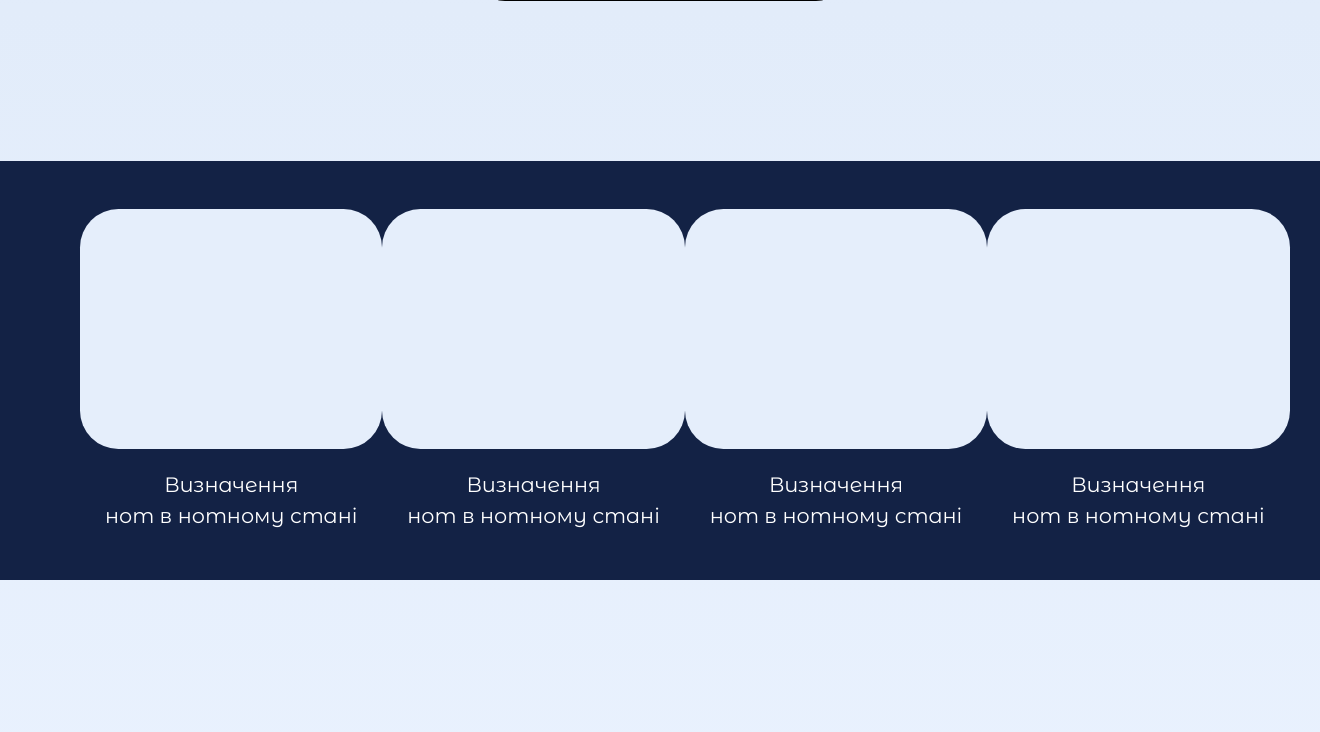
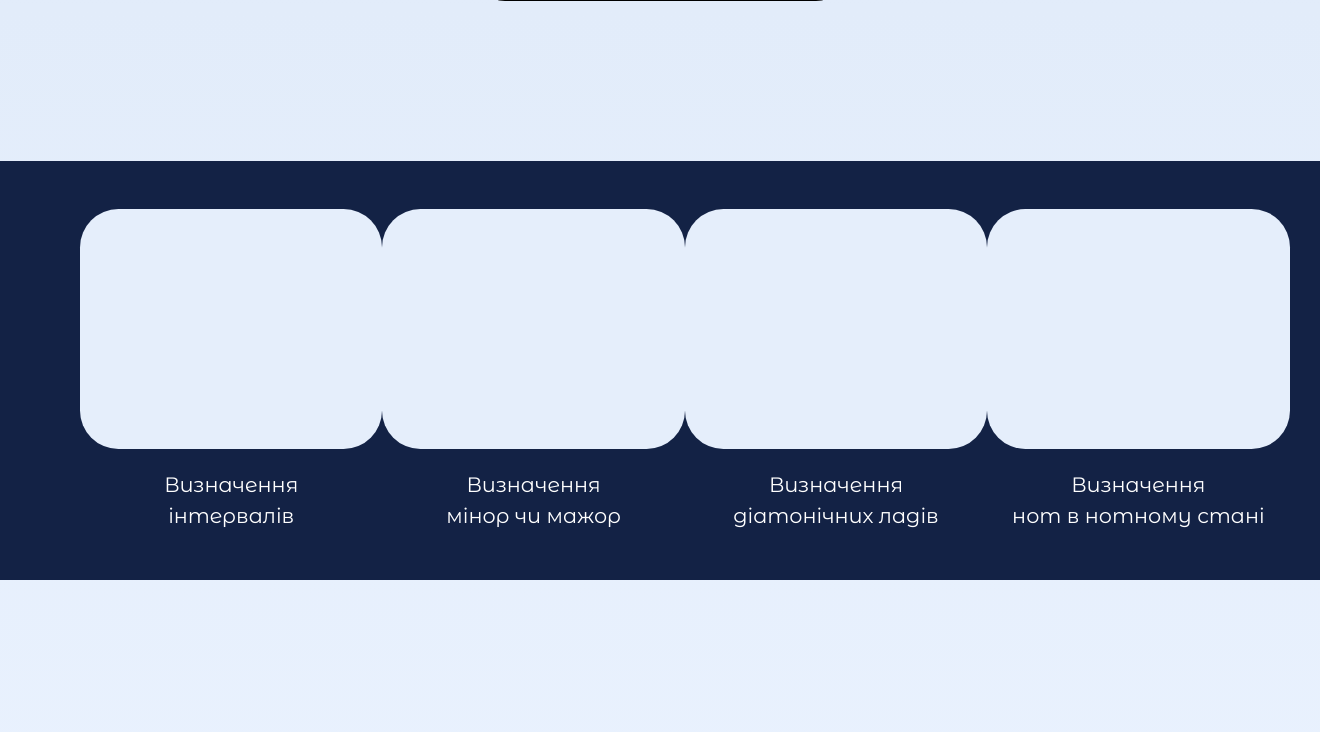
Before and after one commit to dmytryk28/yeNote, a Flask app: page / in a window 1320 px wide. Shown: the part 1012-1744 px from the top of the page. Run offline with Flask 3, Linux system fonts and the light colour scheme; some libraries are stand-ins or nearby versions; some web fonts are replaced.

Commit message:
transition between web pages

```diff
--- a/website/static/js/script.js
+++ b/website/static/js/script.js
@@ -1,3 +1,11 @@
+const groupElements = document.querySelectorAll('.group-1');
+groupElements.forEach(element => {
+    const id = element.getAttribute('id');
+    element.addEventListener('click', () => {
+        window.location.href = `/task/${id}`;
+    });
+});
+
 const startBtn = document.querySelector(".start_button button");
 const quizBox = document.querySelector(".quiz_box");
 const optionList = document.querySelector(".option_list");
@@ -11,6 +19,8 @@ document.querySelector(".test-name").textContent = currentQue.name;
 document.querySelector(".description").textContent = currentQue.description;
 let currentAnswer = null;
 let currentNotes = null;
+
+
 
 startBtn.onclick = () => {
     clearScreen();
--- a/website/static/style.css
+++ b/website/static/style.css
@@ -161,6 +161,7 @@ footer button.show {
 }
 
 .desktop-1 .group-1 {
+    cursor: pointer;
     border-radius: 2.4rem;
     display: flex;
     flex-direction: column;
--- a/website/templates/desktop_1.html
+++ b/website/templates/desktop_1.html
@@ -36,31 +36,31 @@
         </button>
     </div>
     <div class="group-5">
-        <div class="group-1">
+        <div class="group-1" id="0">
             <div class="rectangle-44">
             </div>
             <span class="category">
                     Визначення</br>
-                    нот в нотному стані
+                    інтервалів
                     </span>
         </div>
-        <div class="group-1">
+        <div class="group-1" id="1">
             <div class="rectangle-44">
             </div>
             <span class="category">
                     Визначення</br>
-                    нот в нотному стані
+                    мінор чи мажор
                     </span>
         </div>
-        <div class="group-1">
+        <div class="group-1" id="2">
             <div class="rectangle-44">
             </div>
             <span class="category">
                     Визначення</br>
-                    нот в нотному стані
+                    діатонічних ладів
                     </span>
         </div>
-        <div class="group-1">
+        <div class="group-1" id="3">
             <div class="rectangle-44">
             </div>
             <span class="category">
```
